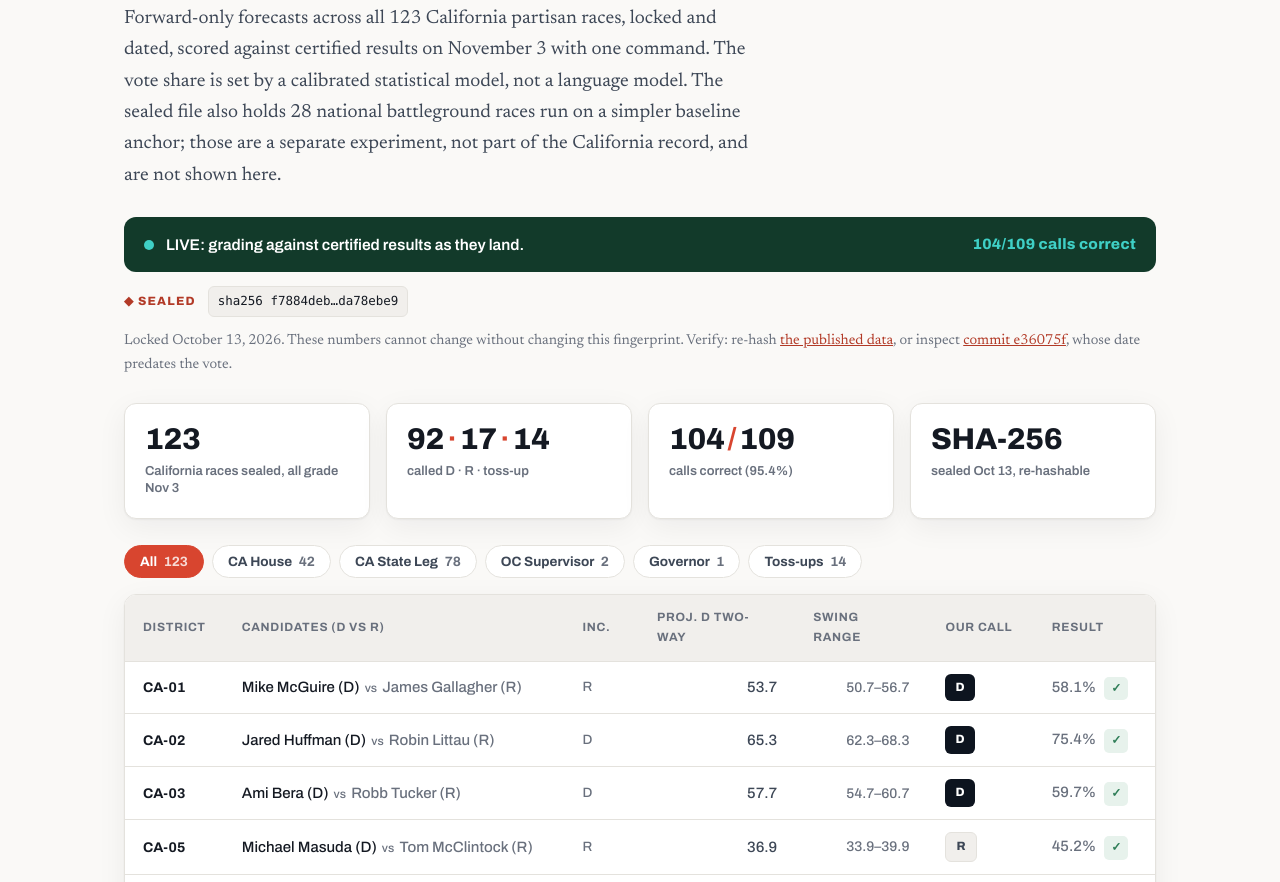
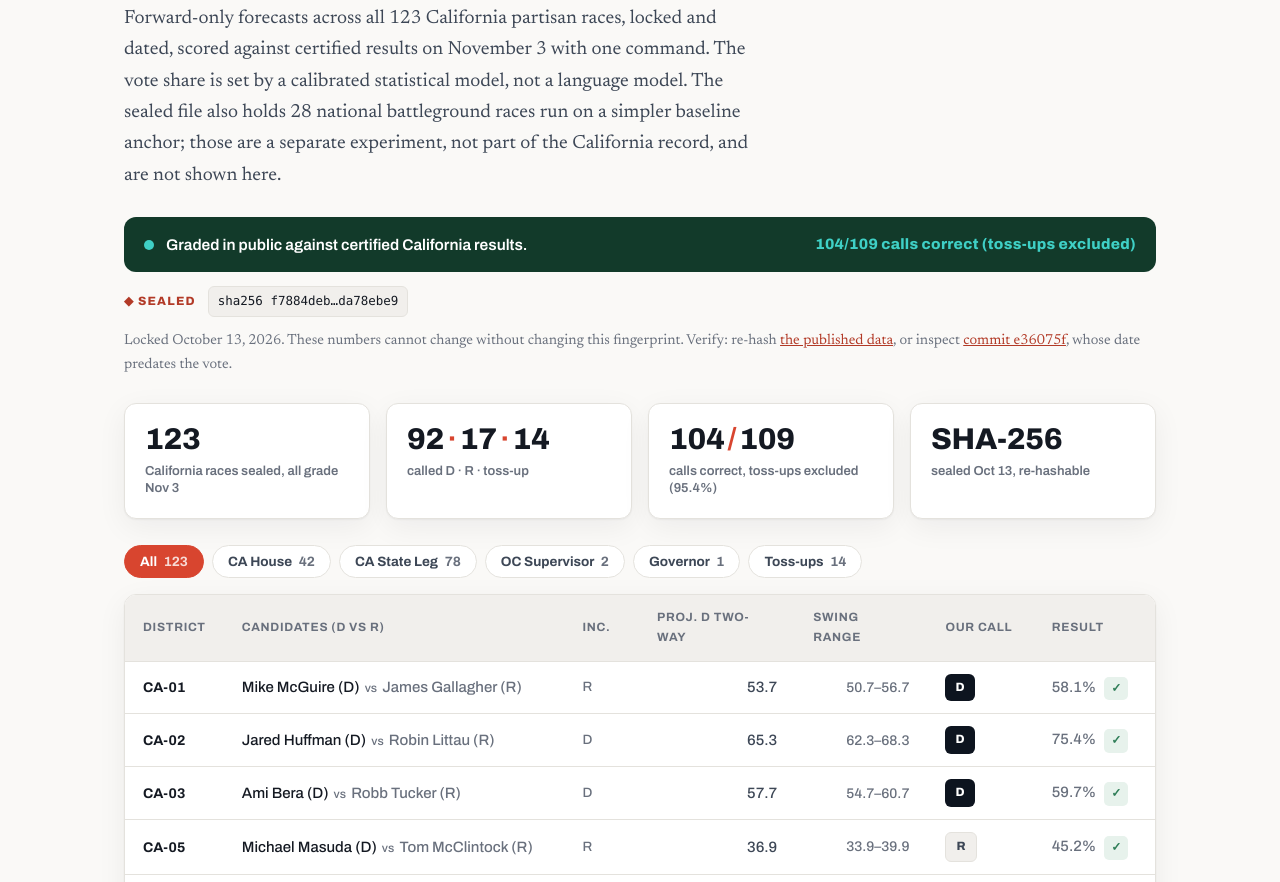
Before and after one commit to omosha/agent-n-site, a plain HTML site: page index.html in a window 1280 px wide. Shown: the part 10718-11600 px from the top of the page. Drawn offline with Linux system fonts and the light colour scheme.

Commit message:
site: polish — completed-tense grade bar, "toss-ups excluded" on 104/109, reconcile 14 toss-up calls (12 graded + 2 OC pending)
Co-Authored-By: Claude Opus 4.8 (1M context) <noreply@anthropic.com>

```diff
--- a/index.html
+++ b/index.html
@@ -744,7 +744,7 @@
 
     <div class="board-live" id="boardLive">
       <span class="bl-dot"></span>
-      <span class="bl-text" id="blText">Sealed and locked. This board grades itself on November 3, in public, right or wrong.</span>
+      <span class="bl-text" id="blText">Sealed and locked. This board graded itself on November 3, in public, right or wrong.</span>
       <span class="bl-count" id="blCount"></span>
     </div>
 
@@ -757,7 +757,7 @@
     <div class="board-stats">
       <div class="bstat"><div class="bn">123</div><div class="bl">California races sealed, all grade Nov 3</div></div>
       <div class="bstat"><div class="bn">92<span>&middot;</span>17<span>&middot;</span>14</div><div class="bl">called D &middot; R &middot; toss-up</div></div>
-      <div class="bstat"><div class="bn">104<span>/</span>109</div><div class="bl">calls correct (95.4%)</div></div>
+      <div class="bstat"><div class="bn">104<span>/</span>109</div><div class="bl">calls correct, toss-ups excluded (95.4%)</div></div>
       <div class="bstat"><div class="bn">SHA-256</div><div class="bl">sealed Oct 13, re-hashable</div></div>
     </div>
     <div class="board-filters"><button class="fb active" data-f="all">All <span>123</span></button><button class="fb" data-f="CA U.S. House">CA House <span>42</span></button><button class="fb" data-f="CA State Legislature">CA State Leg <span>78</span></button><button class="fb" data-f="OC Supervisor">OC Supervisor <span>2</span></button><button class="fb" data-f="Governor">Governor <span>1</span></button><button class="fb" data-f="__toss">Toss-ups <span>14</span></button></div>
@@ -768,7 +768,7 @@
       </table>
     </div>
     <ul class="board-notes">
-      <li><b>How to read it.</b> Proj. D two-way is the Democratic share of the two-party vote in a neutral environment; swing range spans an R+3 to D+3 national environment. A band that crosses 50 is a toss-up, called honestly rather than forced. The Result column fills in on election night.</li>
+      <li><b>How to read it.</b> Proj. D two-way is the Democratic share of the two-party vote in a neutral environment; swing range spans an R+3 to D+3 national environment. A band that crosses 50 is a toss-up, called honestly rather than forced. Of the 14 races we called toss-up, 12 now have certified results; the other 2 (OC-D4 and OC-D5) are county races still counting toward the December 11 certification.</li>
       <li><b>Partisan races only.</b> Same-party contests and an independent special are flagged and NOT forecast, since a partisan model goes blind on a race with no clean D-vs-R two-way. Statewide Senate and Governor toplines are our documented weak spot and are not on this board.</li>
       <li><b>Data, exact.</b> The 2024 presidential anchor is exact-count (The Downballot series; CA from the official AB604 plan and the Statewide Database). Rosters freshness-checked October 13, 2026. For commercial use the CA anchor re-sources from SWDB, Census, and the adopted plan.</li>
       <li><b>This is the accuracy layer.</b> These 123 California races are the statistical forecast, Scoreboard 1. The reactive what-if engine, Scoreboard 2, is a separate product and is not represented in these numbers. See it below.</li>
@@ -968,8 +968,8 @@
         else{cell.innerHTML=s+'<span class="rp to">'+rc.winner+'</span>';}
       });
       var bl=document.getElementById('boardLive'),bt=document.getElementById('blText');
-      if(bl)bl.classList.add('live'); if(bt)bt.textContent='LIVE: grading against certified results as they land.';
-      if(blc)blc.textContent=hits+'/'+called+' calls correct';
+      if(bl)bl.classList.add('live'); if(bt)bt.textContent='Graded in public against certified California results.';
+      if(blc)blc.textContent=hits+'/'+called+' calls correct (toss-ups excluded)';
     }).catch(pre);
   })();
 </script>
@@ -1012,8 +1012,8 @@
         else{cell.innerHTML=s+'<span class="rp to">'+rc.winner+'</span>';}
       });
       var bl=document.getElementById('boardLive'),bt=document.getElementById('blText');
-      if(bl)bl.classList.add('live'); if(bt)bt.textContent='LIVE: grading against certified results as they land.';
-      if(blc)blc.textContent=hits+'/'+called+' calls correct';
+      if(bl)bl.classList.add('live'); if(bt)bt.textContent='Graded in public against certified California results.';
+      if(blc)blc.textContent=hits+'/'+called+' calls correct (toss-ups excluded)';
     }).catch(pre);
   })();
 </script>
@@ -1058,8 +1058,8 @@
         else{cell.innerHTML=s+'<span class="rp to">'+rc.winner+'</span>';}
       });
       var bl=document.getElementById('boardLive'),bt=document.getElementById('blText');
-      if(bl)bl.classList.add('live'); if(bt)bt.textContent='LIVE: grading against certified results as they land.';
-      if(blc)blc.textContent=hits+'/'+called+' calls correct';
+      if(bl)bl.classList.add('live'); if(bt)bt.textContent='Graded in public against certified California results.';
+      if(blc)blc.textContent=hits+'/'+called+' calls correct (toss-ups excluded)';
     }).catch(pre);
   })();
 </script>
```
